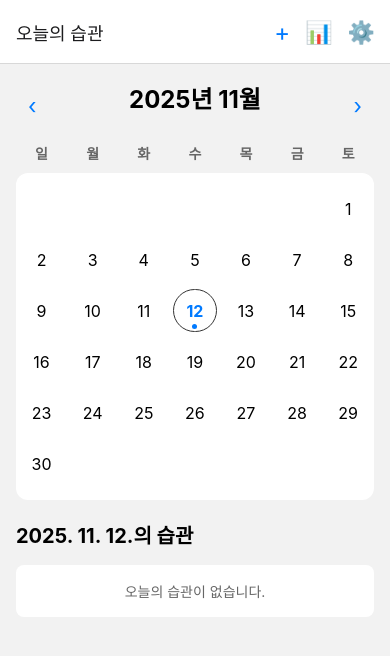
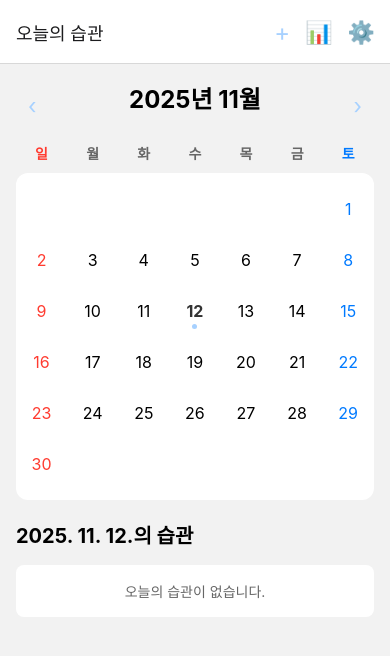
Before and after one commit to ssimeunji/rouwan-main, a React Native app: screen / in a window 390 px wide. Shown: the top 656 px of the page. Built offline with nearby package versions, Linux system fonts and the light colour scheme.

Commit message:
'2025-11-12-15'

```diff
--- a/context/ThemeContext.js
+++ b/context/ThemeContext.js
@@ -1,12 +1,12 @@
 import React, { createContext, useState, useContext, useEffect } from 'react';
 import AsyncStorage from '@react-native-async-storage/async-storage';
 
-export const THEMES = {
-  blue: '#007AFF',
-  green: '#34C759',
-  red: '#FF3B30',
-  orange: '#FF9500',
-  purple: '#AF52DE',
+export const THEMES = { // 파스텔톤 색상으로 변경
+  blue: '#A7D1FF',   // 파스텔 블루
+  green: '#C1FFC1',  // 파스텔 그린
+  red: '#FFC0CB',    // 파스텔 핑크
+  orange: '#FFE5B4', // 파스텔 오렌지
+  purple: '#E0BBE4', // 파스텔 라벤더
 };
 
 const ThemeContext = createContext();
--- a/hooks/useHabits.js
+++ b/hooks/useHabits.js
@@ -1,61 +1,93 @@
-import { createContext, useContext, useEffect, useState } from 'react';
-import { addHabit as addHabitStorage, getHabits, updateHabit as updateHabitStorage, deleteHabit as deleteHabitStorage } from '../storage/habitStorage';
-import { formatISODate } from '../utils/dateUtils';
+import React, { createContext, useState, useContext, useEffect } from 'react';
+import AsyncStorage from '@react-native-async-storage/async-storage';
+import 'react-native-get-random-values';
+import { v4 as uuidv4 } from 'uuid';
 
 const HabitsContext = createContext();
 
-// Provider는 앱 전체에서 습관 상태를 관리합니다.
-export function HabitsProvider({ children }) {
+const HABITS_STORAGE_KEY = 'app_habits';
+
+export const HabitsProvider = ({ children }) => {
   const [habits, setHabits] = useState([]);
   const [loading, setLoading] = useState(true);
 
   useEffect(() => {
-    (async () => {
-      const h = await getHabits();
-      setHabits(h);
-      setLoading(false);
-    })();
+    const loadHabits = async () => {
+      try {
+        const savedHabits = await AsyncStorage.getItem(HABITS_STORAGE_KEY);
+        if (savedHabits) {
+          setHabits(JSON.parse(savedHabits));
+        }
+      } catch (e) {
+        console.error('Failed to load habits.', e);
+      } finally {
+        setLoading(false);
+      }
+    };
+    loadHabits();
   }, []);
 
-  // 새로운 습관 추가
-  async function addHabit(habit) {
-    const saved = await addHabitStorage(habit);
-    setHabits(prev => [...prev, saved]);
-    return saved;
-  }
+  const saveHabits = async (newHabits) => {
+    try {
+      await AsyncStorage.setItem(HABITS_STORAGE_KEY, JSON.stringify(newHabits));
+      setHabits(newHabits);
+    } catch (e) {
+      console.error('Failed to save habits.', e);
+    }
+  };
 
-  // 습관 업데이트
-  async function updateHabit(habit) {
-    const updated = await updateHabitStorage(habit);
-    setHabits(prev => prev.map(h => (h.id === habit.id ? updated : h)));
-    return updated;
-  }
+  const addHabit = async (habit) => {
+    const newHabit = { ...habit, id: uuidv4(), records: {} };
+    const newHabits = [...habits, newHabit];
+    await saveHabits(newHabits);
+  };
 
-  // 특정 날짜에 대한 완료 기록을 토글합니다.
-  async function toggleHabit(habitId, date) {
-    const h = habits.find(x => x.id === habitId);
-    if (!h) return;
-    const records = { ...(h.records || {}) };
-    records[date] = !records[date];
-    const updated = { ...h, records };
-    await updateHabitStorage(updated);
-    setHabits(prev => prev.map(item => (item.id === habitId ? updated : item)));
-    return updated;
-  }
+  const updateHabit = async (updatedHabit) => {
+    const newHabits = habits.map(h => (h.id === updatedHabit.id ? updatedHabit : h));
+    await saveHabits(newHabits);
+  };
 
-  // 습관 삭제
-  async function deleteHabit(id) {
-    await deleteHabitStorage(id);
-    setHabits(prev => prev.filter(h => h.id !== id));
-  }
+  const deleteHabit = async (habitId) => {
+    const newHabits = habits.filter(h => h.id !== habitId);
+    await saveHabits(newHabits);
+  };
+
+  const toggleHabit = async (habitId, date) => {
+    const newHabits = habits.map(habit => {
+      if (habit.id === habitId) {
+        const newRecords = { ...habit.records };
+        if (newRecords[date]) {
+          delete newRecords[date];
+        } else {
+          newRecords[date] = true;
+        }
+        return { ...habit, records: newRecords };
+      }
+      return habit;
+    });
+    await saveHabits(newHabits);
+  };
+
+  const reorderHabits = async (newOrder) => {
+    // newOrder is the full list of habits in the new order
+    await saveHabits(newOrder);
+  };
 
   return (
-    <HabitsContext.Provider value={{ habits, loading, addHabit, updateHabit, toggleHabit, deleteHabit }}>
+    <HabitsContext.Provider
+      value={{
+        habits,
+        loading,
+        addHabit,
+        updateHabit,
+        deleteHabit,
+        toggleHabit,
+        reorderHabits,
+      }}
+    >
       {children}
     </HabitsContext.Provider>
   );
-}
+};
 
-export function useHabits() {
-  return useContext(HabitsContext);
-}
+export const useHabits = () => useContext(HabitsContext);
--- a/package.json
+++ b/package.json
@@ -28,13 +28,15 @@
     "react-native-dotenv": "^3.4.11",
     "react-native-draggable-flatlist": "^4.0.3",
     "react-native-gesture-handler": "~2.28.0",
+    "react-native-get-random-values": "^2.0.0",
     "react-native-reanimated": "~4.1.1",
     "react-native-safe-area-context": "~5.6.0",
     "react-native-screens": "~4.16.0",
     "react-native-splash-screen": "^3.3.0",
     "react-native-svg": "15.12.1",
     "react-native-tab-view": "^3.5.1",
-    "react-native-web": "^0.21.0"
+    "react-native-web": "^0.21.0",
+    "uuid": "^13.0.0"
   },
   "devDependencies": {
     "@babel/core": "^7.26.0"
--- a/screens/HomeScreen.js
+++ b/screens/HomeScreen.js
@@ -73,6 +73,11 @@ export default function HomeScreen() {
     const isToday = item === todayISO;
     const completion = completionRates[item];
 
+    const date = new Date(item);
+    const dayOfWeek = date.getDay(); // 0 = Sunday, 6 = Saturday
+    const isSunday = dayOfWeek === 0;
+    const isSaturday = dayOfWeek === 6;
+
     return (
       <View key={item || `empty-${idx}`} style={styles.calendarDay}>
         <TouchableOpacity
@@ -85,7 +90,13 @@ export default function HomeScreen() {
               { height: `${completion}%`, opacity: completion / 100 * 0.8 + 0.2, backgroundColor: theme }
             ]} />
           )}
-          <Text style={[styles.dayText, isSelected && styles.selectedDayText, isToday && styles.todayText]}>
+          <Text style={[
+            styles.dayText,
+            isSelected && styles.selectedDayText,
+            isToday && styles.todayText,
+            isSaturday && styles.saturdayText,
+            isSunday && styles.sundayText,
+          ]}>
             {item ? new Date(item).getDate() : ''}
           </Text>
           {isToday && <View style={[styles.todayMarker, { backgroundColor: theme }]} />}
@@ -114,8 +125,14 @@ export default function HomeScreen() {
 
           {/* weekday header starting Sunday */}
           <View style={styles.weekHeader}>
-            {['일', '월', '화', '수', '목', '금', '토'].map(w => (
-              <Text key={w} style={styles.weekHeaderText}>{w}</Text>
+            {['일', '월', '화', '수', '목', '금', '토'].map((w, index) => (
+              <Text
+                key={w}
+                style={[
+                  styles.weekHeaderText,
+                  index === 0 && styles.sundayText, // '일'요일 (index 0)
+                  index === 6 && styles.saturdayText, // '토'요일 (index 6)
+                ]}>{w}</Text>
             ))}
           </View>
 
@@ -200,11 +217,11 @@ const styles = StyleSheet.create({
     overflow: 'hidden',
   },
   selectedDay: {
-    borderColor: '#333',
+    backgroundColor: '#fff',
+    borderColor: '#fff',
     borderWidth: 1,
   },
   selectedDayText: {
-    fontWeight: 'bold',
     color: '#333',
   },
   dayText: {
@@ -213,8 +230,13 @@ const styles = StyleSheet.create({
     zIndex: 2, // 텍스트가 채우기 색상 위에 오도록 설정
   },
   todayText: {
-    fontWeight: 'bold',
-    color: '#007AFF',
+    fontWeight: 'bold'
+  },
+  saturdayText: {
+    color: '#007AFF', // 파란색
+  },
+  sundayText: {
+    color: '#FF3B30', // 빨간색
   },
   todayMarker: {
     position: 'absolute',
```
Also changed, not shown: 1 other file (tests, documents, lock files or other folders).
